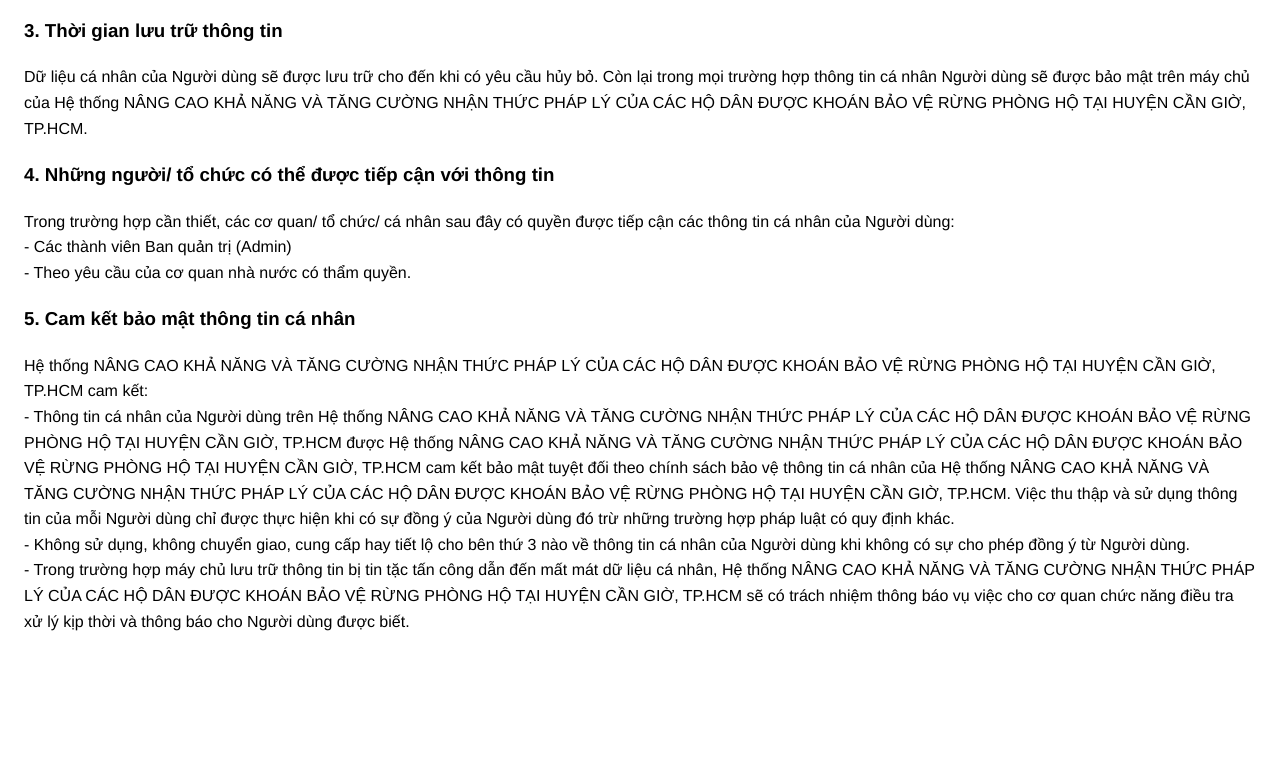
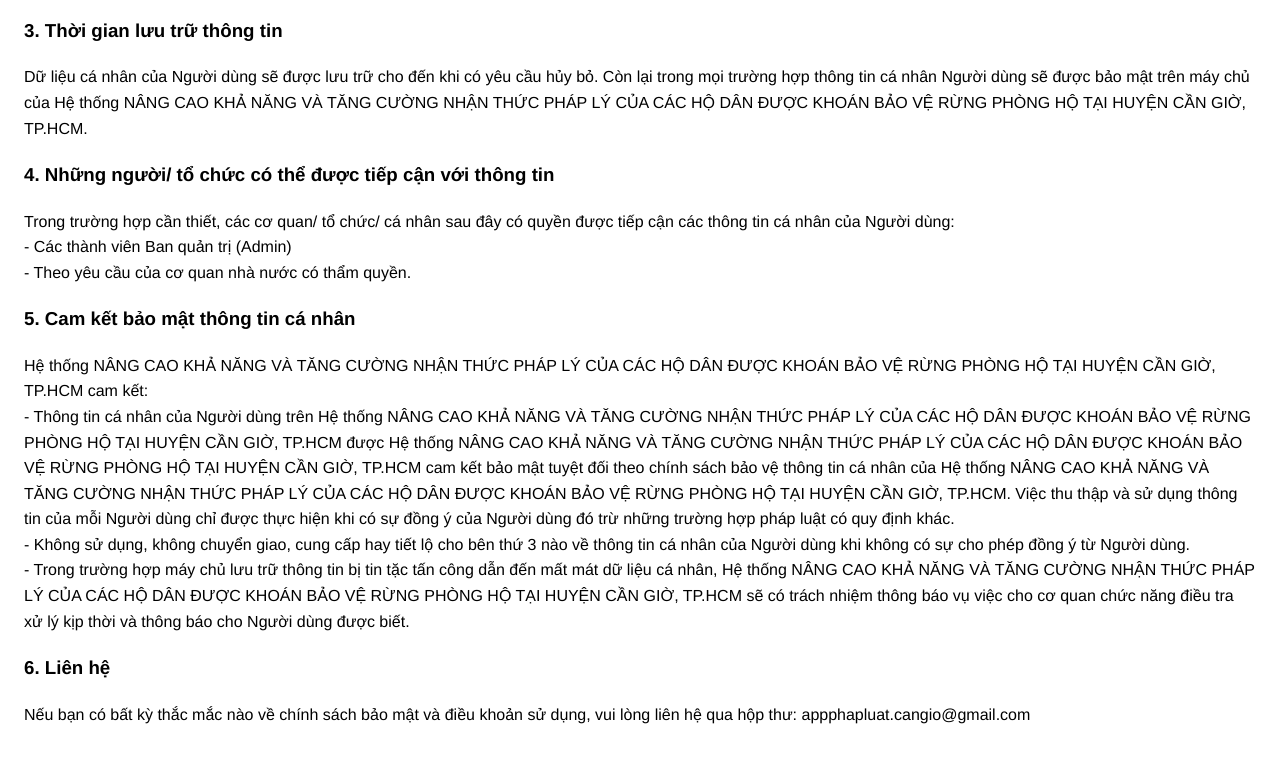
Before and after one commit to appphapluatcangio/policy, a plain HTML site: page index.html in a window 1280 px wide. Shown: the part 664-1427 px from the top of the page. Before the commit the page ends 1338 px from the top, so only its background shows below. Drawn offline with Linux system fonts and the light colour scheme.

Commit message:
Add files via upload

```diff
--- a/index.html
+++ b/index.html
@@ -43,5 +43,8 @@
     - Không sử dụng, không chuyển giao, cung cấp hay tiết lộ cho bên thứ 3 nào về thông tin cá nhân của Người dùng khi không có sự cho phép đồng ý từ Người dùng.<br/>
     - Trong trường hợp máy chủ lưu trữ thông tin bị tin tặc tấn công dẫn đến mất mát dữ liệu cá nhân, Hệ thống NÂNG CAO KHẢ NĂNG VÀ TĂNG CƯỜNG NHẬN THỨC PHÁP LÝ CỦA CÁC HỘ DÂN ĐƯỢC KHOÁN BẢO VỆ RỪNG PHÒNG HỘ TẠI HUYỆN CẦN GIỜ, TP.HCM sẽ có trách nhiệm thông báo vụ việc cho cơ quan chức năng điều tra xử lý kịp thời và thông báo cho Người dùng được biết.<br/>
   </p>
+  <h3>6. Liên hệ</h3>
+  <p>Nếu bạn có bất kỳ thắc mắc nào về chính sách bảo mật và điều khoản sử dụng, vui lòng liên hệ qua hộp thư: appphapluat.cangio@gmail.com
+  </p>
   </body>
 </html>
```
